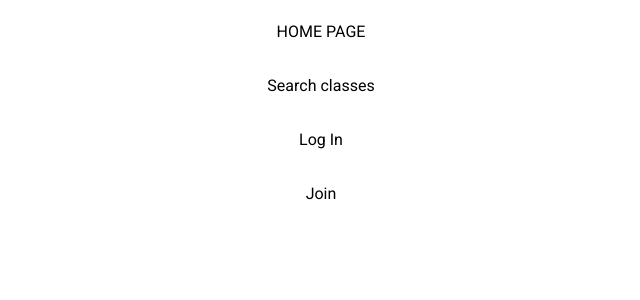
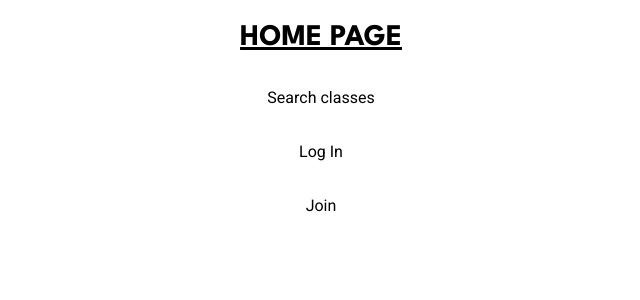
Before and after one commit to Code-the-Dream-School/gg-pac-team4-front, a React (Vite) app: page / in a window 1280 px wide. Shown: the top 300 px of the page, without its empty margins (319-959 px from the left). Built offline with nearby package versions, Linux system fonts and the light colour scheme.

Commit message:
uninstall material-tailwind, change config file, install mui, set Roboto as default font

```diff
--- a/package.json
+++ b/package.json
@@ -10,7 +10,9 @@
     "preview": "vite preview"
   },
   "dependencies": {
-    "@material-tailwind/react": "^2.1.9",
+    "@emotion/react": "^11.13.0",
+    "@emotion/styled": "^11.13.0",
+    "@mui/material": "^5.16.5",
     "axios": "^1.6.7",
     "react": "^18.2.0",
     "react-dom": "^18.2.0",
--- a/src/components/pages/HomePage.jsx
+++ b/src/components/pages/HomePage.jsx
@@ -16,7 +16,7 @@ const HomePage = () => {
 
   return (
     <>
-      <h1>HOME PAGE</h1>
+      <h1 className="text-3xl font-spartan font-bold underline">HOME PAGE</h1>
       <button onClick={search}>Search classes</button>
       <button onClick={login}>Log In</button>
       <button onClick={register}>Join</button>
--- a/src/index.css
+++ b/src/index.css
@@ -12,6 +12,7 @@ html {
     margin: 0;
     padding: 0;
     box-sizing: border-box;
+    font-family: "Roboto", sans-serif;
 }
 
 #root {
--- a/tailwind.config.js
+++ b/tailwind.config.js
@@ -1,9 +1,9 @@
 /** @type {import('tailwindcss').Config} */
-
-const withMT = require("@material-tailwind/react/utils/withMT");
-
-module.exports = withMT({
-  content: ["./index.html", "./src/**/*.{js,ts,jsx,tsx}"],
+export default {
+  content: [
+    "./index.html",
+    "./src/**/*.{js,ts,jsx,tsx}",
+  ],
   theme: {
     extend: {
       colors: {
@@ -16,10 +16,9 @@ module.exports = withMT({
         lightBlue: "#F0FFFF",
       },
       fontFamily: {
-        spartan: ["League Spartan", "sans-serif"],
-        roboto: ["Roboto", "sans-serif"]
+        spartan: ["League Spartan", "sans-serif"]
       }
     },
   },
   plugins: [],
-});
+}
```
Also changed, not shown: 1 other file (tests, documents, lock files or other folders).
